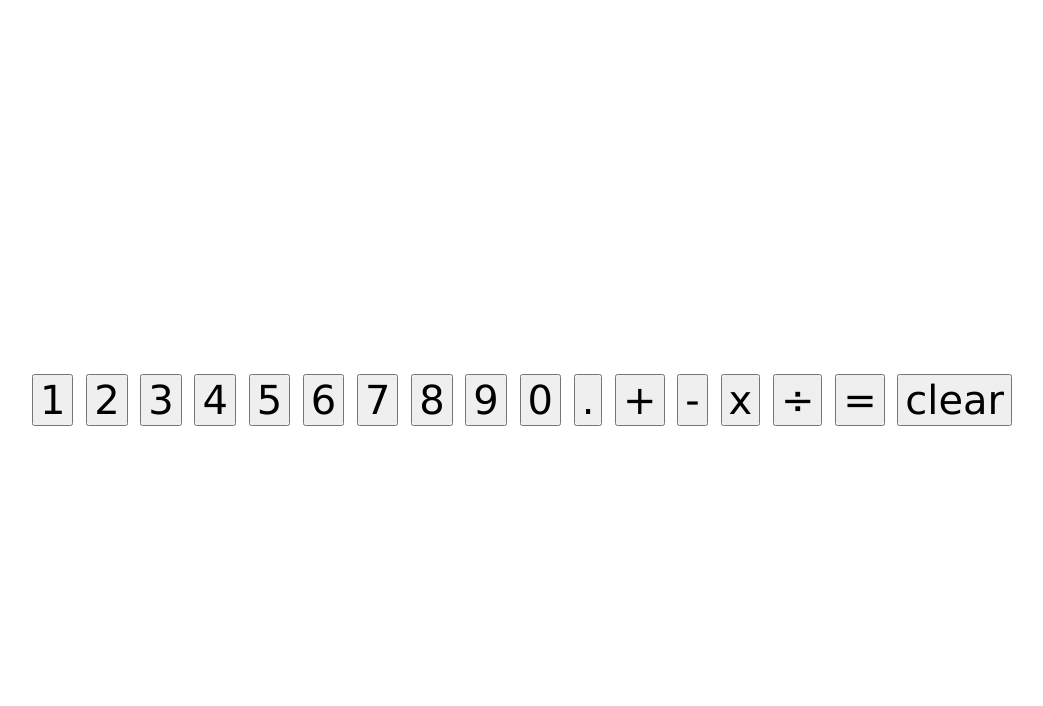
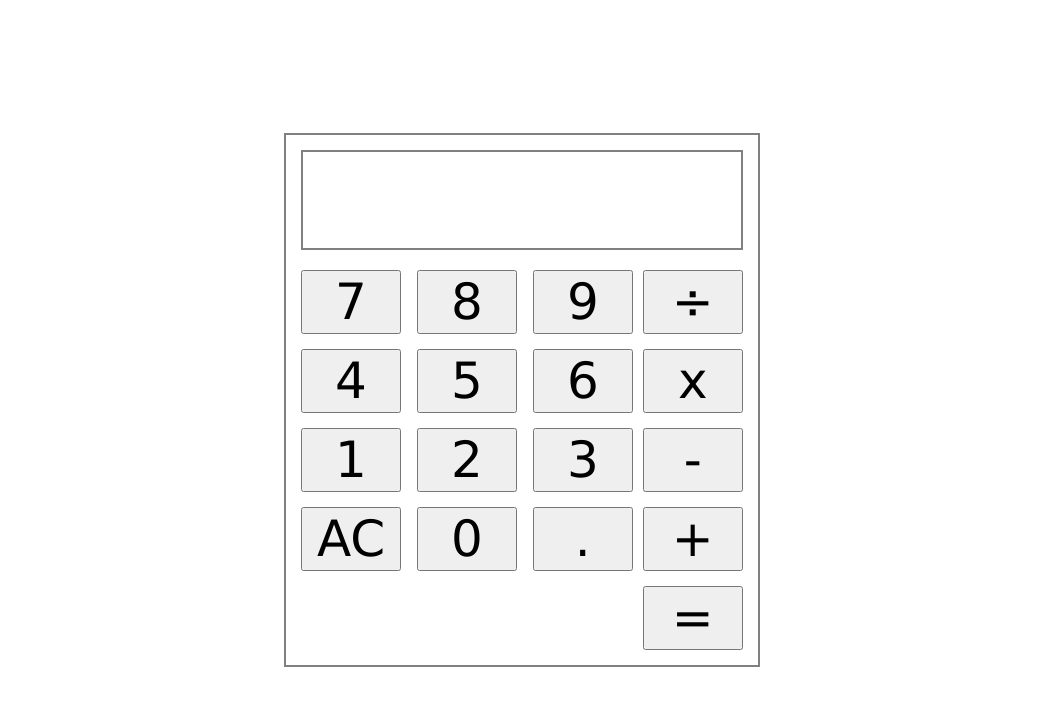
Before and after one commit to gabriel-2600/odin_calculator, a plain HTML site: page index.html in a window 1280 px wide. Shown: the whole page, without its empty margins (118-1161 px from the left). Drawn offline with Linux system fonts and the light colour scheme.

Commit message:
Added css, html code Added divs and css stlyles

```diff
--- a/index.html
+++ b/index.html
@@ -12,24 +12,41 @@
     <div id="container">
       <div id="calculator">
         <p id="display"></p>
+
         <div class="buttons">
+          <div class="digits-class">
+            <div>
+              <button class="digits" value="7">7</button>
+              <button class="digits" value="8">8</button>
+              <button class="digits" value="9">9</button>
+            </div>
+
+            <div>
+              <button class="digits" value="4">4</button>
+              <button class="digits" value="5">5</button>
+              <button class="digits" value="6">6</button>
+            </div>
+
+            <div>
               <button class="digits" value="1">1</button>
               <button class="digits" value="2">2</button>
               <button class="digits" value="3">3</button>
-          <button class="digits" value="4">4</button>
-          <button class="digits" value="5">5</button>
-          <button class="digits" value="6">6</button>
-          <button class="digits" value="7">7</button>
-          <button class="digits" value="8">8</button>
-          <button class="digits" value="9">9</button>
+            </div>
+
+            <div>
+              <button class="clear-btn">AC</button>
               <button class="digits" value="0">0</button>
               <button class="digits" value=".">.</button>
+            </div>
+          </div>
+
+          <div class="ops-class">
+            <button class="ops" value="÷">÷</button>
+            <button class="ops" value="x">x</button>
+            <button class="ops" value="-">-</button>
             <button class="ops" value="+">+</button>
-          <button class="ops" value="-">-</button>
-          <button class="ops" value="x">x</button>
-          <button class="ops" value="÷">÷</button>
             <button class="equal-btn">=</button>
-          <button class="clear-btn">clear</button>
+          </div>
         </div>
       </div>
     </div>
--- a/script.js
+++ b/script.js
@@ -33,6 +33,7 @@ function operate(firstVal, secondVal, sign) {
 
   clear();
   answer = operators[sign](firstVal, secondVal);
+  console.log(typeof answer);
 
   return answer;
 }
--- a/styles.css
+++ b/styles.css
@@ -2,7 +2,7 @@
   box-sizing: border-box;
   font-family: Verdana, Geneva, Tahoma, sans-serif;
   margin: 0;
-  font-size: 40px;
+  font-size: 50px;
 }
 
 #container {
@@ -16,4 +16,37 @@
 #calculator {
   display: flex;
   flex-direction: column;
+  border: 2px gray solid;
+  padding: 15px;
+  gap: 20px;
 }
+
+button {
+  width: 100px;
+}
+
+#display {
+  height: 100px;
+  border: 2px gray solid;
+  width: 442px;
+  overflow: hidden;
+  text-align: right;
+}
+
+.buttons {
+  display: flex;
+  flex-direction: row;
+  gap: 10px;
+}
+
+.digits-class {
+  display: flex;
+  flex-direction: column;
+  gap: 15px;
+}
+
+.ops-class {
+  display: flex;
+  flex-direction: column;
+  gap: 15px;
+}
```
Lines whose indentation alone changed are shown as unchanged.
